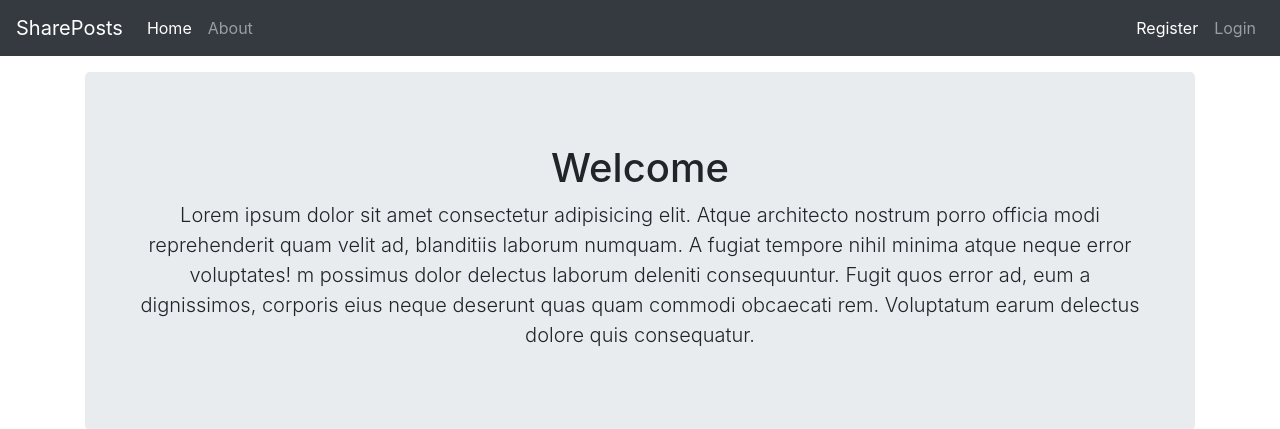
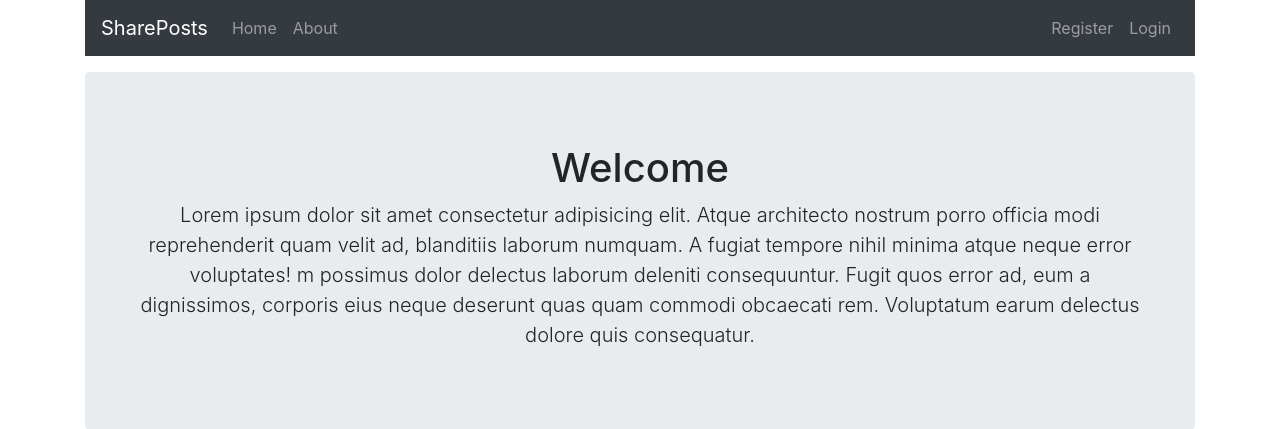
Before and after one commit to VChouliak/SharePosts, a PHP site: page /SharePosts/ in a window 1280 px wide. Shown: the top 429 px of the page. Run offline with PHP 8.4, Linux system fonts and the light colour scheme; data that the repository does not hold is empty.

Commit message:
Set content in container

```diff
--- a/app/views/includes/navbar.php
+++ b/app/views/includes/navbar.php
@@ -1,3 +1,4 @@
+<div class="container">
     <nav class="navbar navbar-expand-lg navbar-dark bg-dark mb-3">
         <a class="navbar-brand" href="<?php echo URLROOT; ?>"><?php echo SITENAME ?></a>
         <button class="navbar-toggler" type="button" data-toggle="collapse" data-target="#navbarsExampleDefault" aria-controls="navbarsExampleDefault" aria-expanded="false" aria-label="Toggle navigation">
@@ -6,7 +7,7 @@
 
         <div class="collapse navbar-collapse" id="navbarsExampleDefault">
             <ul class="navbar-nav mr-auto">
-      <li class="nav-item active">
+                <li class="nav-item">
                     <a class="nav-link" href="<?php echo URLROOT; ?>">Home</a>
                 </li>
                 <li class="nav-item">
@@ -15,7 +16,7 @@
             </ul>
 
             <ul class="navbar-nav ml-auto">
-      <li class="nav-item active">
+                <li class="nav-item">
                     <a class="nav-link" href="<?php echo URLROOT; ?>/users/register">Register</a>
                 </li>
                 <li class="nav-item">
@@ -24,3 +25,4 @@
             </ul>
         </div>
     </nav>
+</div>
```
Lines whose indentation alone changed are shown as unchanged.
